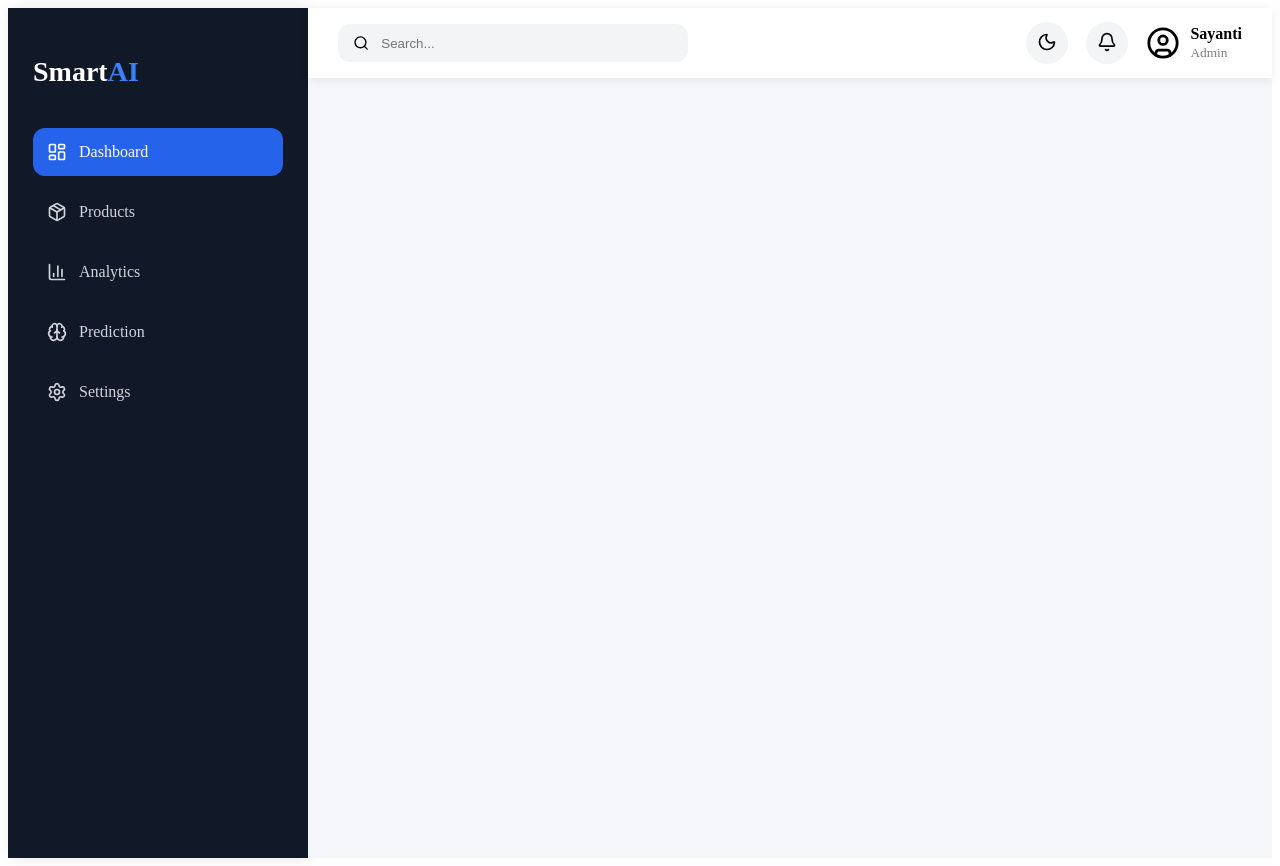
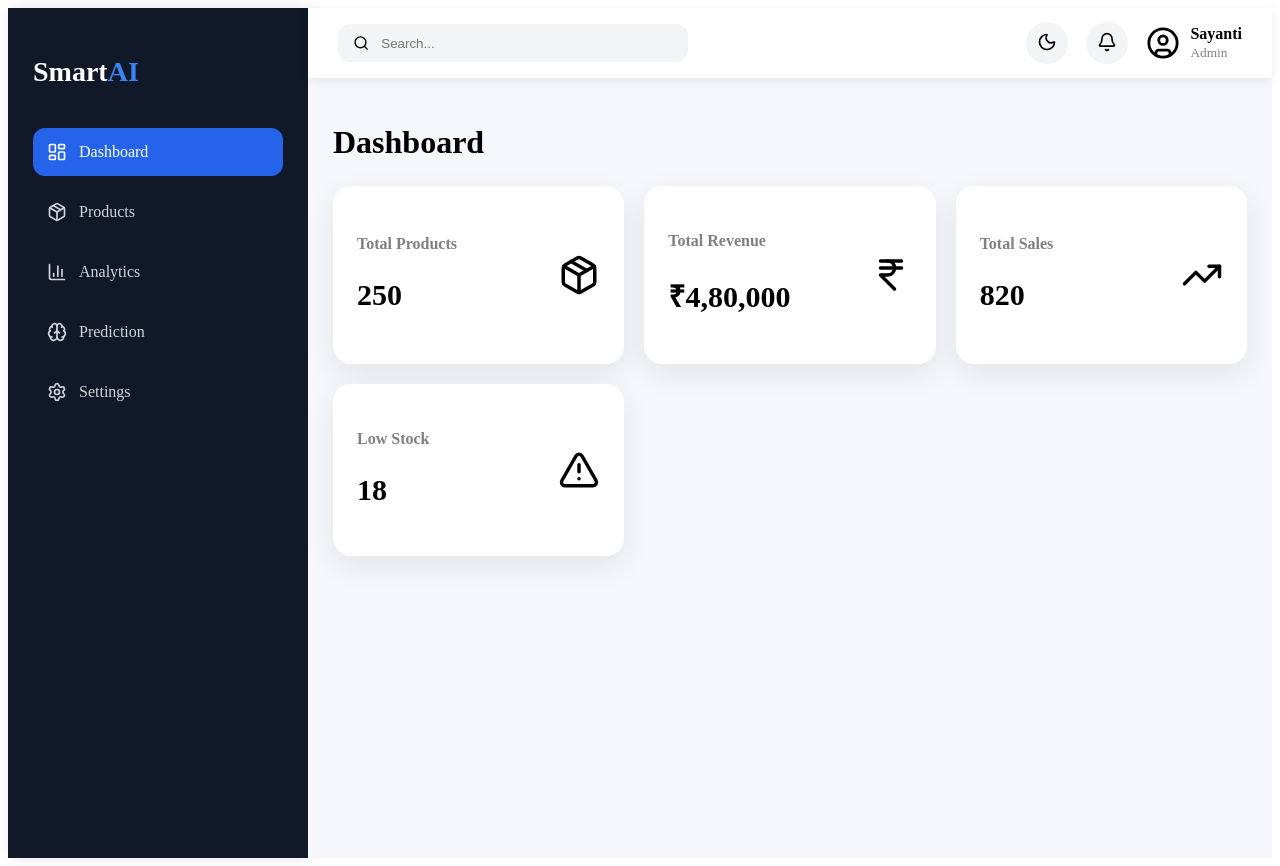
Before and after one commit to Sayantiisha/smart-inventory-system, a React app in the folder frontend/: page / in a window 1280 px wide. Built offline with nearby package versions, Linux system fonts and the light colour scheme; the HTML template or start-up script is replaced by a standard one.

Commit message:
Premium Dashboard Cards

```diff
--- a/frontend/src/components/Layout.jsx
+++ b/frontend/src/components/Layout.jsx
@@ -77,7 +77,7 @@
 // export default Layout;
 
 
-
+import { Outlet } from "react-router-dom";
 import Sidebar from "./Sidebar";
 import Navbar from "./Navbar";
 import "../styles/layout.css";
@@ -93,7 +93,8 @@ function Layout({ children }) {
         <Navbar />
 
         <div className="page-content">
-          {children}
+
+          <Outlet/>
         </div>
 
       </div>
--- a/frontend/src/pages/Dashboard.jsx
+++ b/frontend/src/pages/Dashboard.jsx
@@ -1,31 +1,53 @@
-import { useEffect, useState } from "react";
-import api from  "../services/api";
+import { Package, IndianRupee, TrendingUp, AlertTriangle } from "lucide-react";
+import "../styles/dashboard.css";
 
 function Dashboard() {
-    const [products, setProducts] = useState([]);
+  return (
+    <>
+      <h1 className="dashboard-title">Dashboard</h1>
 
-    useEffect(() => {
-        api.get("/products")
-            .then((response) => {
-                setProducts(response.data);
-            })
-            .catch((error) => {
-                console.log(error);
-            });
-    }, []);
+      <div className="dashboard-cards">
 
-    return (
-        <>
-            <h1>Dashboard</h1>
+        <div className="dashboard-card">
+          <div>
+            <h4>Total Products</h4>
+            <h2>250</h2>
+          </div>
 
-            <div className="cards">
-                <div className="card">
-                    <h3>Total Products</h3>
-                    <h2>{products.length}</h2>
-                </div>
-            </div>
-        </>
-    );
+          <Package size={42} />
+        </div>
+
+        <div className="dashboard-card">
+          <div>
+            <h4>Total Revenue</h4>
+            <h2>₹4,80,000</h2>
+          </div>
+
+          <IndianRupee size={42} />
+        </div>
+
+        <div className="dashboard-card">
+          <div>
+            <h4>Total Sales</h4>
+            <h2>820</h2>
+          </div>
+
+          <TrendingUp size={42} />
+        </div>
+
+        <div className="dashboard-card">
+          <div>
+            <h4>Low Stock</h4>
+            <h2>18</h2>
+          </div>
+
+          <AlertTriangle size={42} />
+        </div>
+
+      </div>
+
+    </>
+  );
 }
 
 export default Dashboard;
--- a/frontend/src/styles/dashboard.css
+++ b/frontend/src/styles/dashboard.css
@@ -1,13 +1,33 @@
-.cards{
-    display: flex;
-    gap: 20px;
-    margin-top: 30px;
+.dashboard-title{
+    margin-bottom:25px;
 }
 
-.card {
-    background: white;
-    padding: 20px;
-    border-radius: 10px;
-    width:220px;
-    box-shadow: 0 3px 10px rgba(0,0,0,0.08);
+.dashboard-cards{
+    display:grid;
+    grid-template-columns:repeat(auto-fit,minmax(240px,1fr));
+    gap:20px;
 }
+
+.dashboard-card{
+    background:white;
+    border-radius:18px;
+    padding:24px;
+    display:flex;
+    justify-content:space-between;
+    align-items:center;
+    box-shadow:0 10px 30px rgba(0,0,0,.08);
+    transition:.3s;
+}
+
+.dashboard-card:hover{
+    transform:translateY(-6px);
+}
+
+.dashboard-card h4{
+    color:gray;
+    margin-bottom:10px;
+}
+
+.dashboard-card h2{
+    font-size:30px;
+}
```
